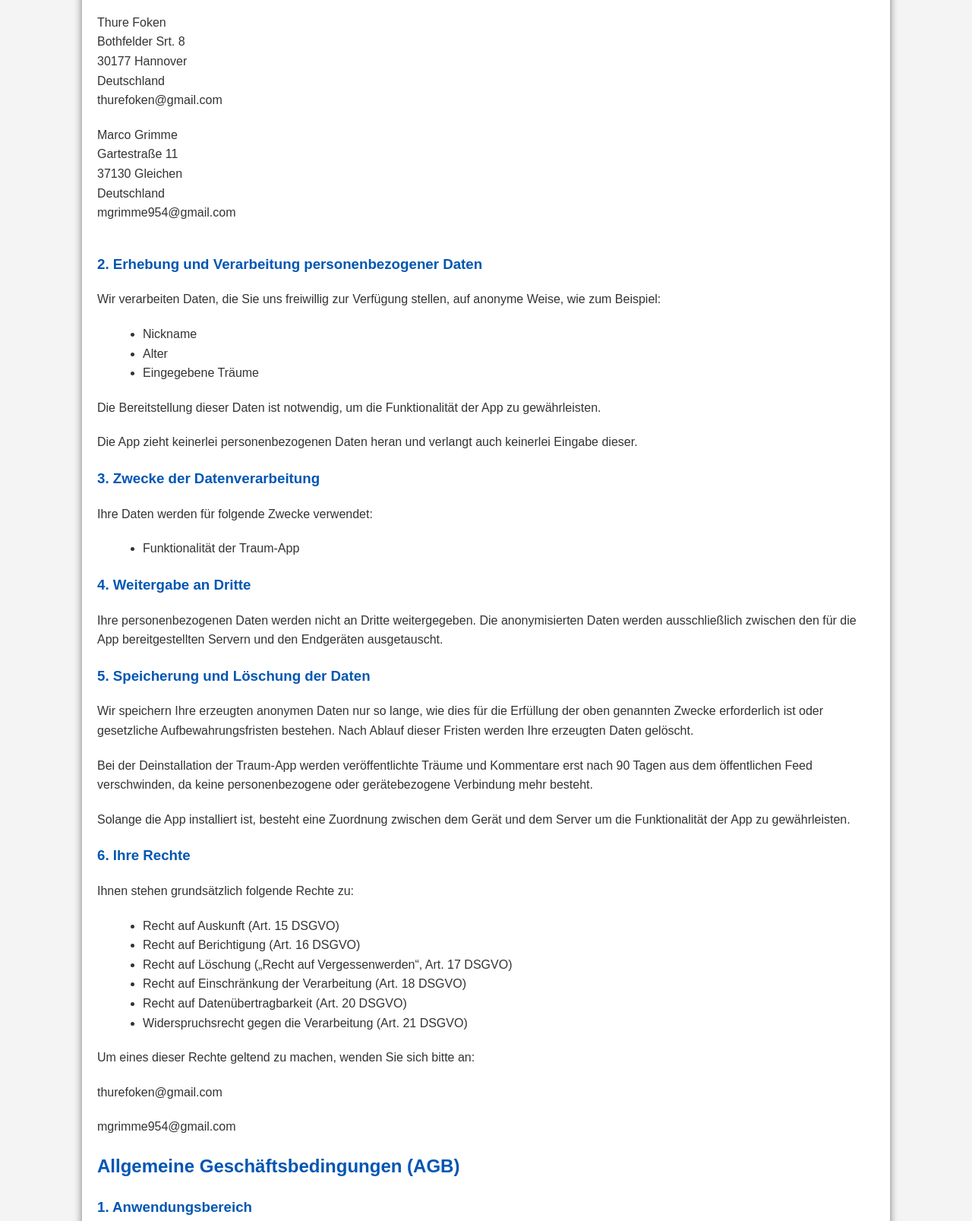
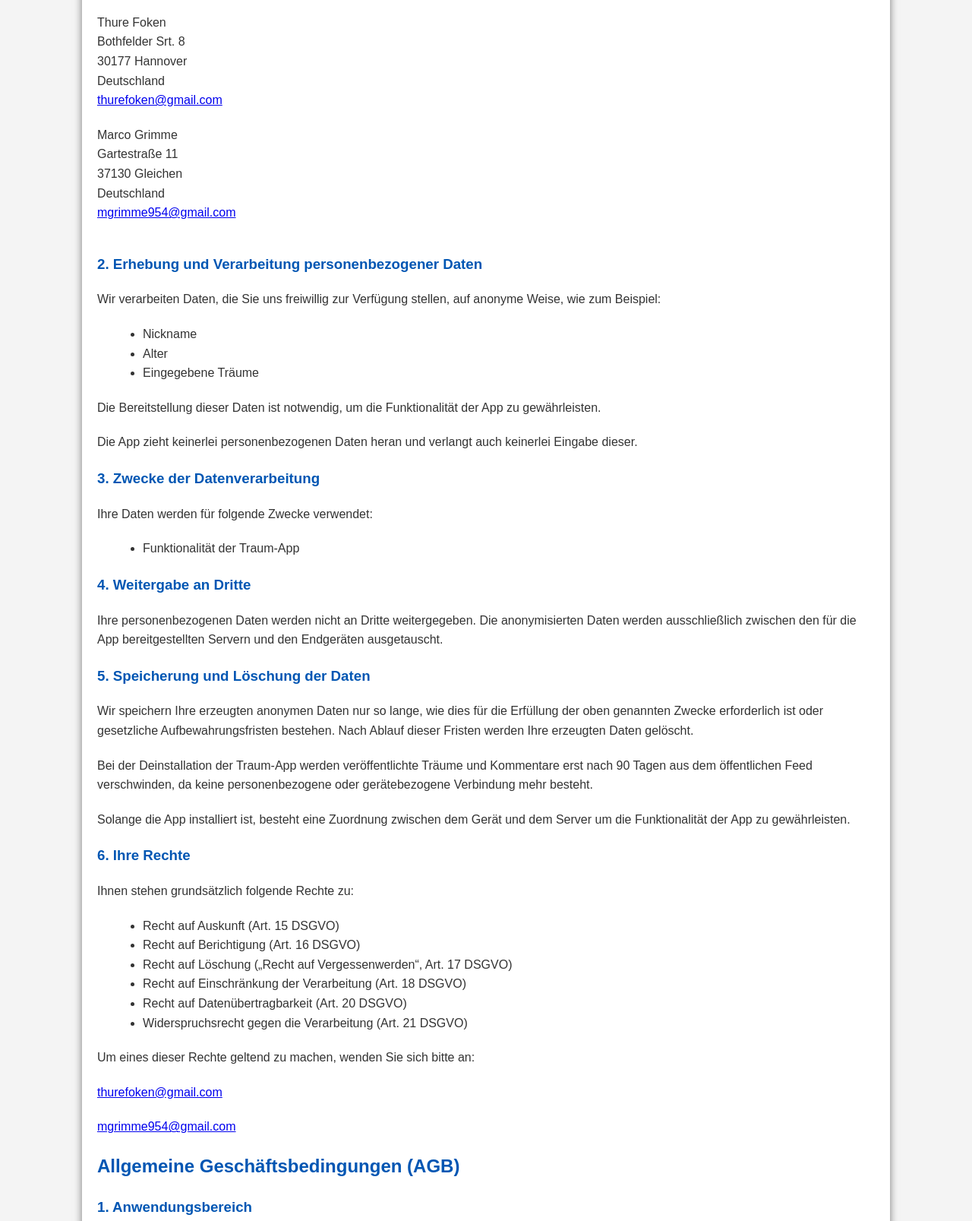
Before and after one commit to thegenius89/DreamfeedMisc, a plain HTML site: page index.html in a window 1280 px wide. Shown: the part 321-1928 px from the top of the page at 76% size. Drawn offline with Linux system fonts and the light colour scheme.

Commit message:
Make emails clickable to directly open email client for composing messages

```diff
--- a/index.html
+++ b/index.html
@@ -55,12 +55,12 @@
             Bothfelder Srt. 8<br>
             30177 Hannover<br>
             Deutschland<br>
-            thurefoken@gmail.com</p>
+            <a href="mailto:thurefoken@gmail.com">thurefoken@gmail.com</a></p>
             <p>Marco Grimme<br>
             Gartestraße 11<br>
             37130 Gleichen<br>
             Deutschland<br>
-            mgrimme954@gmail.com</p>
+            <a href="mailto:mgrimme954@gmail.com">mgrimme954@gmail.com</a></p>
         </div>
         <h3>2. Erhebung und Verarbeitung personenbezogener Daten</h3>
         <p>Wir verarbeiten Daten, die Sie uns freiwillig zur Verfügung stellen, auf anonyme Weise, wie zum Beispiel:</p>
@@ -93,8 +93,8 @@
             <li>Widerspruchsrecht gegen die Verarbeitung (Art. 21 DSGVO)</li>
         </ul>
         <p>Um eines dieser Rechte geltend zu machen, wenden Sie sich bitte an:</p>
-        <p>thurefoken@gmail.com</p>
-        <p>mgrimme954@gmail.com</p>
+        <p><a href="mailto:thurefoken@gmail.com">thurefoken@gmail.com</a></p>
+        <p><a href="mailto:mgrimme954@gmail.com">mgrimme954@gmail.com</a></p>
         <h2>Allgemeine Geschäftsbedingungen (AGB)</h2>
         <h3>1. Anwendungsbereich</h3>
         <p>1.1 Diese Allgemeinen Geschäftsbedingungen (AGB) regeln die Nutzung der App [Name der App] (im Folgenden „App“), bereitgestellt von [Name des Betreibers, Adresse, Kontaktinformationen].</p>
@@ -134,14 +134,14 @@
                 Bothfelder Str.8<br>
                 30177 Hannover<br>
                 Deutschland<br>
-                thufoken@gmail.com</p>
+                <a href="mailto:thufoken@gmail.com">thufoken@gmail.com</a></p>
             </div>
             <div>
                 <p>Marco Grimme<br>
                 Gartestraße 11<br>
                 37130 Gleichen<br>
                 Deutschland<br>
-                mgrimme954@gmail.com</p>
+                <a href="mailto:mgrimme954@gmail.com">mgrimme954@gmail.com</a></p>
             </div>
         </div>
     </div>
```
